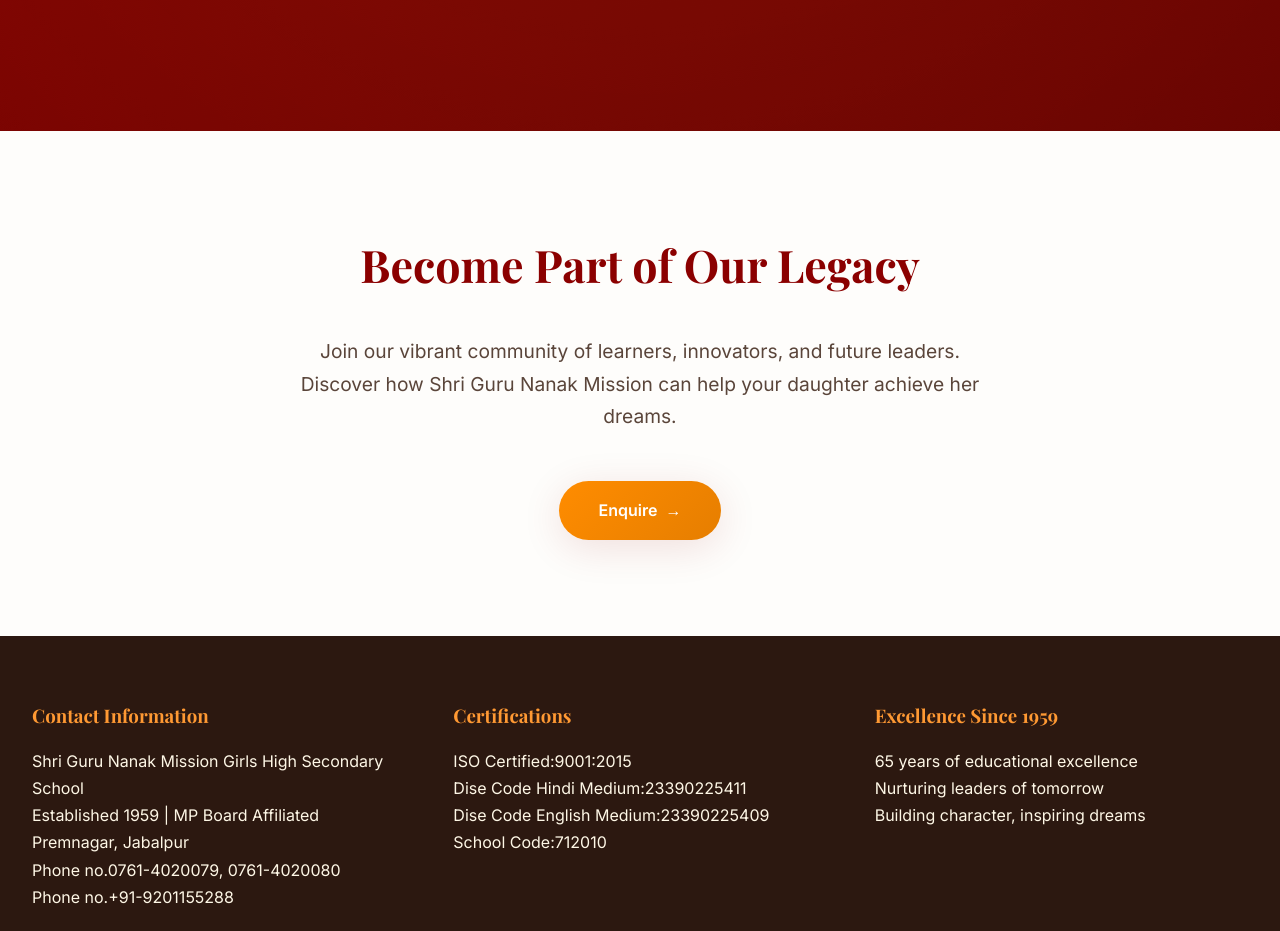
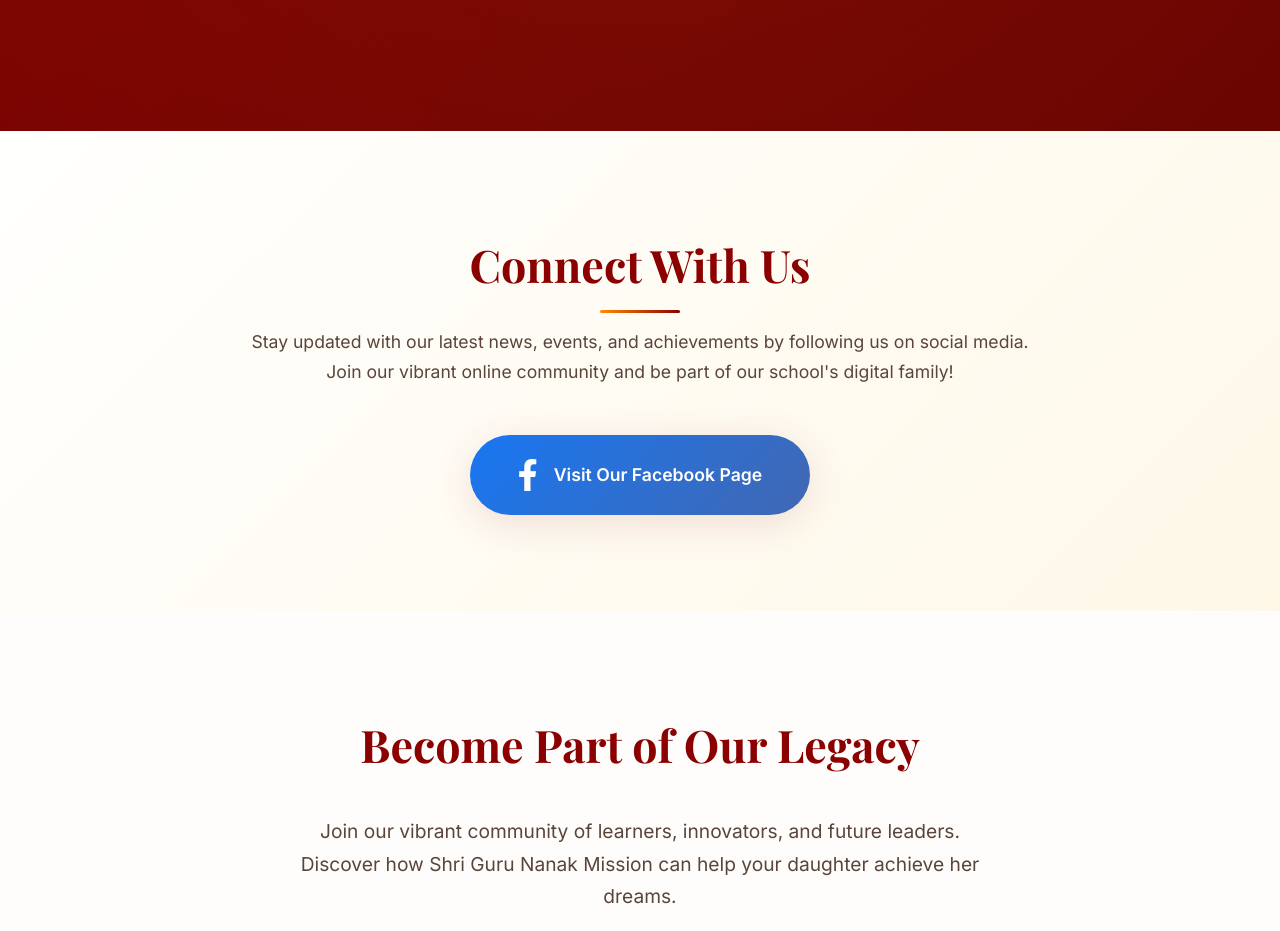
Before and after one commit to HARMANN28/School_Website, a website: page about-us.html in a window 1280 px wide. Shown: the part 5780-6711 px from the top of the page. Drawn offline with nearby package versions, Linux system fonts and the light colour scheme.

Commit message:
Update about-us.html

```diff
--- a/about-us.html
+++ b/about-us.html
@@ -483,6 +483,87 @@
             line-height: 1.7;
         }
 
+        /* Social Media Section */
+        .social-media-section {
+            padding: 6rem 0;
+            background: linear-gradient(135deg, rgba(255, 255, 255, 0.9), rgba(254, 247, 230, 0.9));
+            position: relative;
+        }
+
+        .social-media-content {
+            text-align: center;
+            max-width: 800px;
+            margin: 0 auto;
+        }
+
+        .social-media-content h2 {
+            font-family: 'Playfair Display', serif;
+            font-size: 2.8rem;
+            color: var(--maroon-primary);
+            margin-bottom: 1.5rem;
+            position: relative;
+        }
+
+        .social-media-content h2::after {
+            content: '';
+            position: absolute;
+            bottom: -10px;
+            left: 50%;
+            transform: translateX(-50%);
+            width: 80px;
+            height: 3px;
+            background: linear-gradient(90deg, var(--saffron-primary), var(--maroon-primary));
+            border-radius: 2px;
+        }
+
+        .social-media-content p {
+            font-size: 1.1rem;
+            color: var(--text-medium);
+            margin-bottom: 3rem;
+            line-height: 1.7;
+        }
+
+        .social-media-link {
+            display: inline-flex;
+            align-items: center;
+            gap: 1rem;
+            background: linear-gradient(135deg, #1877f2, #4267b2);
+            color: white;
+            padding: 1.5rem 3rem;
+            border-radius: 50px;
+            text-decoration: none;
+            font-weight: 600;
+            font-size: 1.1rem;
+            transition: all 0.3s ease;
+            box-shadow: var(--shadow-medium);
+            position: relative;
+            overflow: hidden;
+        }
+
+        .social-media-link::before {
+            content: '';
+            position: absolute;
+            top: 0;
+            left: -100%;
+            width: 100%;
+            height: 100%;
+            background: linear-gradient(90deg, transparent, rgba(255, 255, 255, 0.2), transparent);
+            transition: left 0.5s;
+        }
+
+        .social-media-link:hover::before {
+            left: 100%;
+        }
+
+        .social-media-link:hover {
+            transform: translateY(-4px) scale(1.05);
+            box-shadow: var(--shadow-strong);
+        }
+
+        .social-media-link i {
+            font-size: 2rem;
+        }
+
         /* CTA Section */
         .cta-section {
             padding: 6rem 0;
@@ -640,6 +721,10 @@
             }
 
             .section-header h2 {
+                font-size: 2.2rem;
+            }
+
+            .social-media-content h2 {
                 font-size: 2.2rem;
             }
 
@@ -957,6 +1042,20 @@
             </div>
         </section>
 
+        <section class="social-media-section">
+            <div class="container">
+                <div class="social-media-content reveal">
+                    <h2>Connect With Us</h2>
+                    <p>Stay updated with our latest news, events, and achievements by following us on social media. Join our vibrant online community and be part of our school's digital family!</p>
+
+                    <a href="https://m.facebook.com/61550107467870/" target="_blank" class="social-media-link">
+                        <i class="fab fa-facebook-f"></i>
+                        <span>Visit Our Facebook Page</span>
+                    </a>
+                </div>
+            </div>
+        </section>
+
         <section class="cta-section">
             <div class="container">
                 <div class="cta-content reveal">
```
